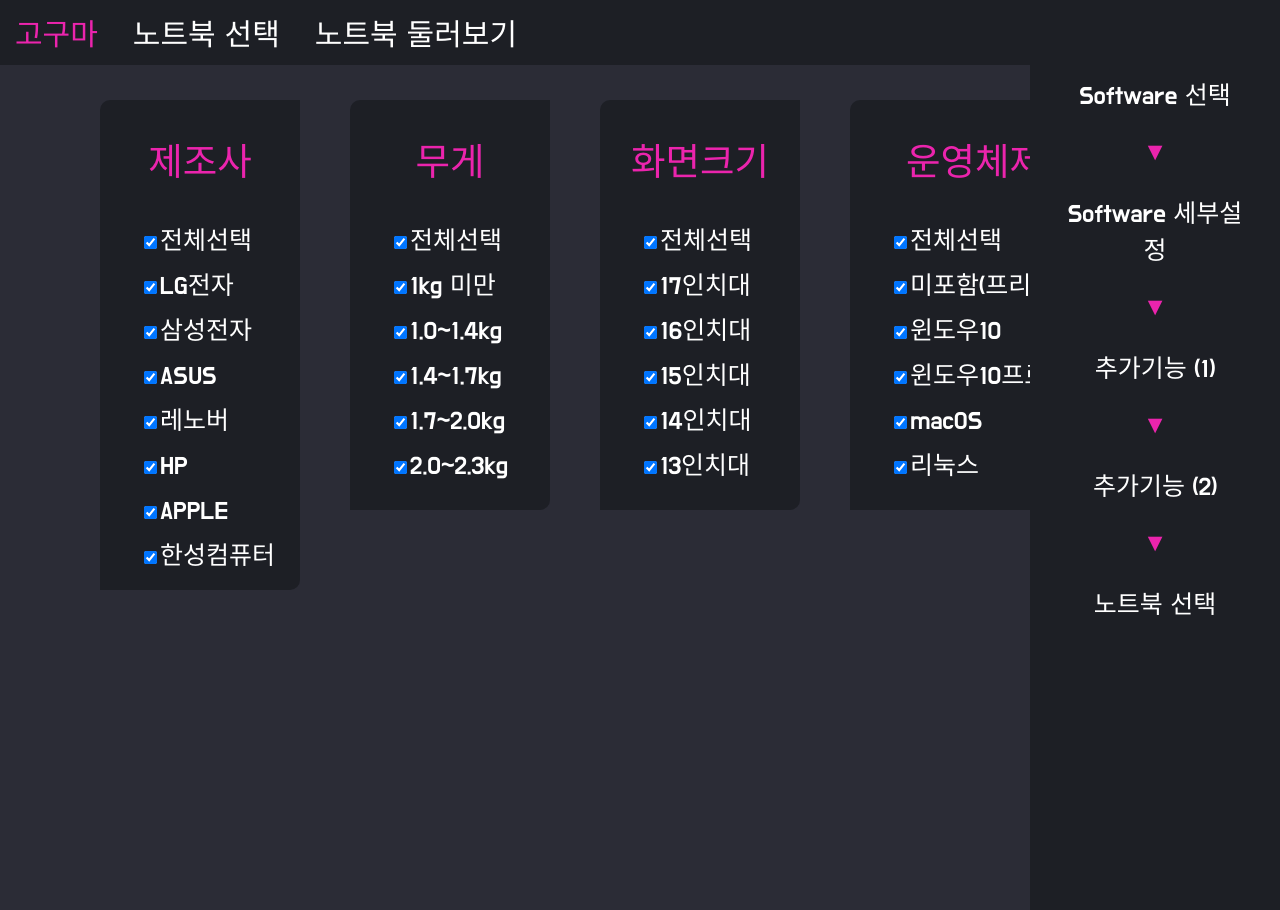
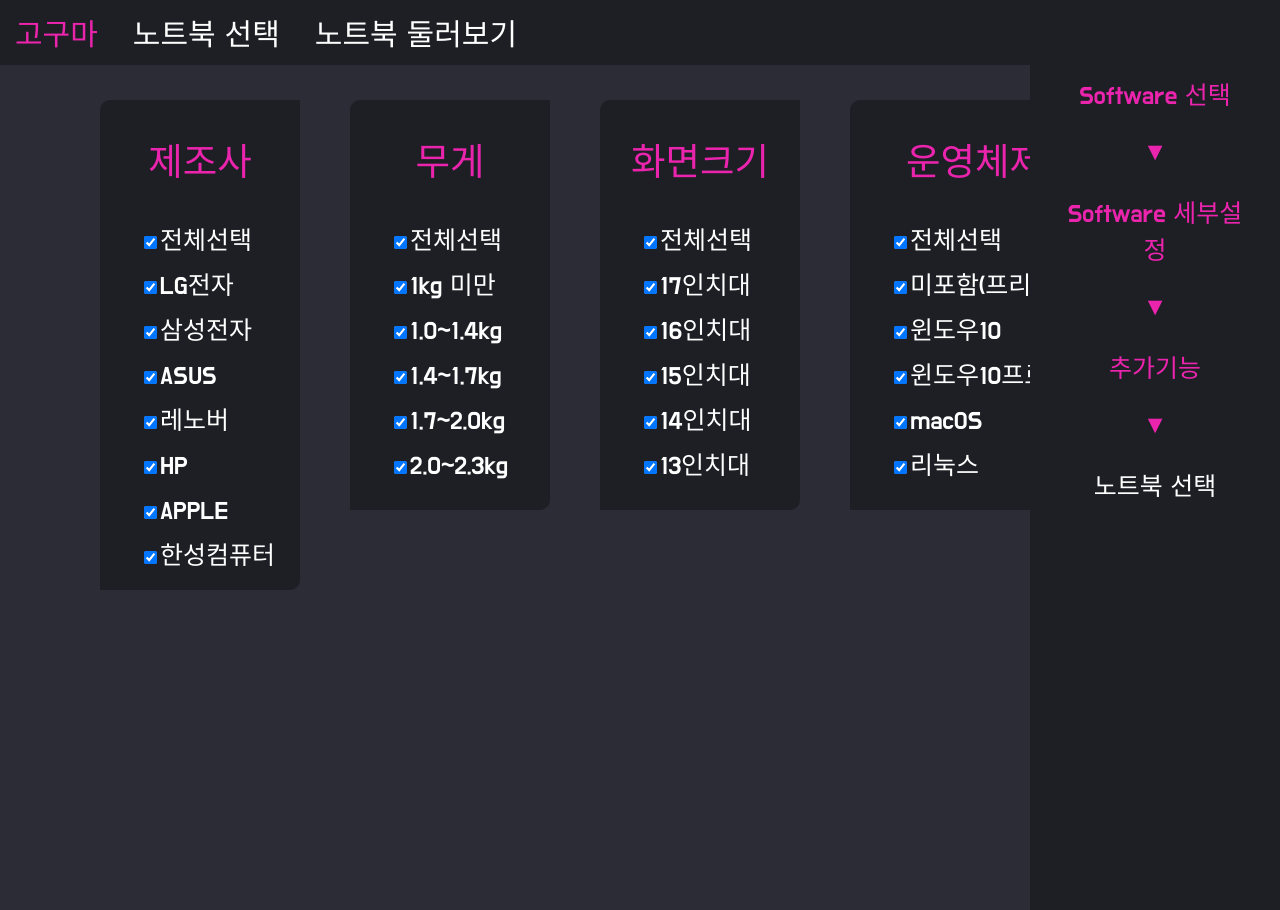
Before and after one commit to jonghklee/GP, a Django app: page /B/page2 in a window 1280 px wide. Run offline with Django 3.2, Linux system fonts and the light colour scheme; data comes from the database, SQL or seed files in the repository; both versions use the stored data as it was after the commit.

Commit message:
side바 색깔 수정

```diff
--- a/django/GangP/GangP/templates/base.html
+++ b/django/GangP/GangP/templates/base.html
@@ -64,9 +64,6 @@
             padding: 10px;
             margin: 0px 10px 0 5px;
         }
-        .nav-item a:hover{
-            color:#EB24AD ;
-        }
         article{
             padding-top: 56.4px;
             padding-left: 100px;
@@ -80,13 +77,10 @@
             right: 0px;
             top: 0px;
             text-align: center;
-            color: white;
             margin-top: 50px;
             position:fixed;
-
         }
         .side-container{
-            color:#EB24AD;
             list-style-type: none;
             padding-left: 30px;
             padding-right: 30px;
@@ -110,6 +104,9 @@
             bottom: 20px;
             text-align: center;
         }
+        .nav-item a:hover{
+            color:#EB24AD ;
+        }
 
     </style>
     {% block style %}
@@ -131,19 +128,7 @@
 
     </article>
 
-    <div class="side" >
-        <ul class="side-container">
-            <li><a href="#">Software 선택</a></li>
-            <p>▼</p>
-            <li><a href="#">Software 세부설정</a></li>
-            <p>▼</p>
-            <li><a href="#">추가기능 (1)</a></li>
-            <p>▼</p>
-            <li><a href="#">추가기능 (2)</a></li>
-            <p>▼</p>
-            <li><a href="#">노트북 선택</a></li>
-        </ul>
-    </div>
+
 
 
 
--- a/django/GangP/input/templates/page2.html
+++ b/django/GangP/input/templates/page2.html
@@ -311,5 +311,16 @@
           <img class="button" src="{% static 'arrow.png'%}" alt="" /> &nbsp 리셋
         </button>
     </form>
+    <div class="side" >
+      <ul class="side-container">
+          <li><a href="#" style="color:#EB24AD;">Software 선택</a></li>
+          <p style="color:#EB24AD;">▼</p>
+          <li><a href="#" style="color:#EB24AD;">Software 세부설정</a></li>
+          <p style="color:#EB24AD;">▼</p>
+          <li><a href="#" style="color:#EB24AD;">추가기능</a></li>
+          <p style="color:#EB24AD;">▼</p>
+          <li><a href="#">노트북 선택</a></li>
+      </ul>
+    </div>
 
 {% endblock %}
--- a/django/GangP/input/templates/page3.html
+++ b/django/GangP/input/templates/page3.html
@@ -61,6 +61,7 @@
         }
         </style>
 {% load static %}
+
     </head>
     <body>
         <div class="v_selectbox">
@@ -94,6 +95,4 @@
         </div>
     </body>
 
-
-
 </html>
```
Also changed, not shown: django/GangP/input/templates/page1.5.html (+11 -0 lines), django/GangP/input/templates/page1.html (+11 -0 lines), django/GangP/db.sqlite3.
